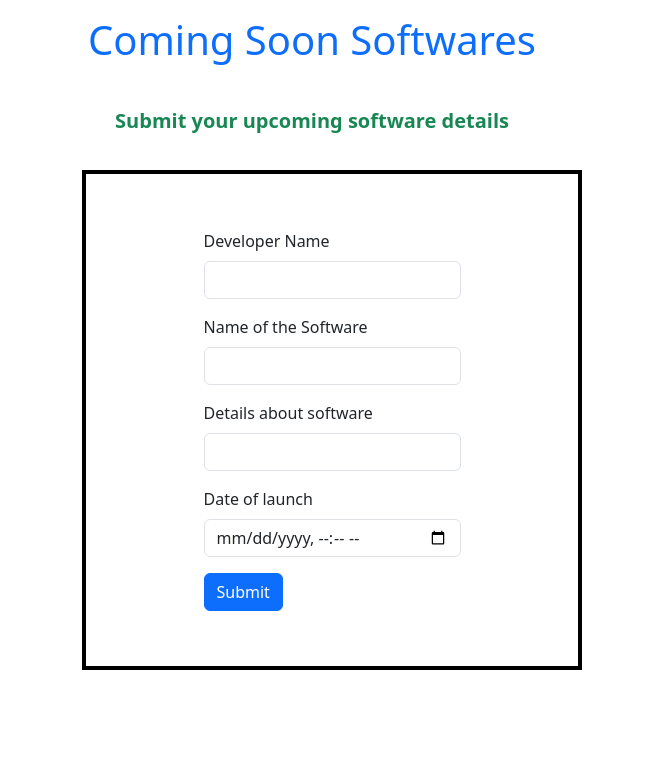
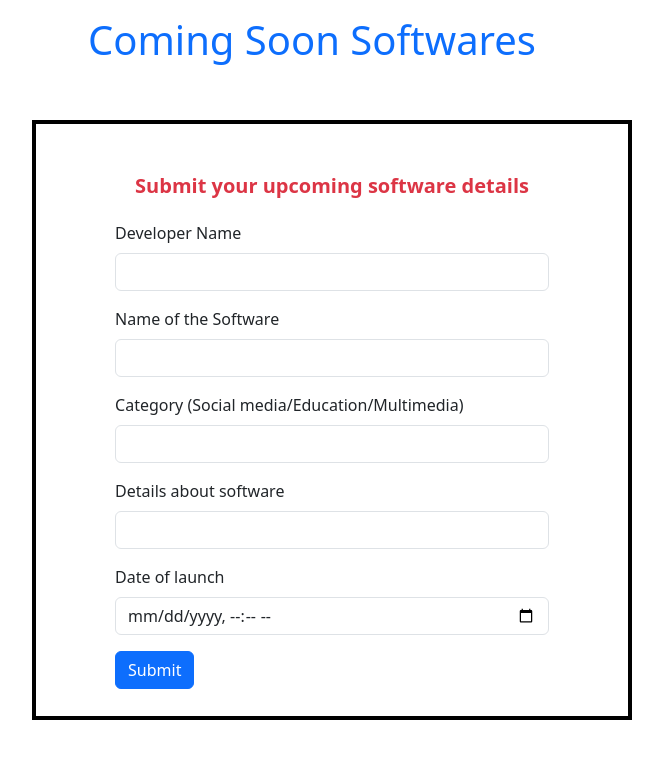
Before and after one commit to LakruwanJ/SoftDex, a PHP site: page /pages/comingsoon.php in a window 1280 px wide. Shown: the top 759 px of the page, without its empty margins (328-991 px from the left). Run offline with PHP 8.4, Linux system fonts and the light colour scheme.

Commit message:
comigsoon
comingsoonupdate

```diff
--- a/css/comingsoon.css
+++ b/css/comingsoon.css
@@ -27,8 +27,8 @@ p{
 
 /* Style the container div */
 .div {
-  width: 500px;
-  height: 500px;
+  width: 600px;
+  height: 600px;
   align-items: center;
   justify-content: center;
   display: flex;
--- a/pages/comingsoon.php
+++ b/pages/comingsoon.php
@@ -31,13 +31,13 @@
 
 
         <p class="text-center fs-1 text-primary">Coming Soon Softwares</p>
-        <p class="text-center text-success fs-5" > <b>Submit your upcoming software details</b> </p>
 
-        <div class="div border-4 ">
+
+        <div class="div border-4">
 
 
             <form action="comingswregister.php" method="POST">
-
+                <p class="text-center text-danger fs-5" id="para2" > <b> Submit your upcoming software details </b></p>
 
                 <div class="mb-3">
                     <?= $message ?>
@@ -47,6 +47,11 @@
                 <div class="mb-3">
                     <label for="nameofsoftware" class="form-label">Name of the Software</label>
                     <input type="text" class="form-control" id="nameofsoftware" name="swname" value="">
+                </div>
+                <div class="mb-3">
+                    <label for="nameofsoftware" class="form-label">Category (Social media/Education/Multimedia)</label>
+                    <input type="text" class="form-control" id="namedevelpoer" name="category" value="">
+
                 </div>
                 <div class="mb-3">
                     <label for="detailsoftware" class="form-label">Details about software</label>
--- a/pages/displaycomigsoon.php
+++ b/pages/displaycomigsoon.php
@@ -18,7 +18,7 @@ $comingsoonsws = Comingsoonsw::displaycomingsoonsw($connection);
         <title>Coming Soon Softwares</title>
         <link href="https://cdn.jsdelivr.net/npm/bootstrap@5.3.2/dist/css/bootstrap.min.css" rel="stylesheet" integrity="sha384-T3c6CoIi6uLrA9TneNEoa7RxnatzjcDSCmG1MXxSR1GAsXEV/Dwwykc2MPK8M2HN" crossorigin="anonymous">
         <script src="https://cdn.jsdelivr.net/npm/bootstrap@5.3.2/dist/js/bootstrap.bundle.min.js" integrity="sha384-C6RzsynM9kWDrMNeT87bh95OGNyZPhcTNXj1NW7RuBCsyN/o0jlpcV8Qyq46cDfL" crossorigin="anonymous"></script>
-        <link rel="stylesheet" href="../css/comingsoon.css">
+        <link rel="stylesheet" href="style.css">
     </head>
     <body>
         <p class="text-center fs-1 fw-bold">Upcoming Softwares</p>
@@ -32,6 +32,7 @@ $comingsoonsws = Comingsoonsw::displaycomingsoonsw($connection);
                         <div class="card-body">
                             <p class="card-text" id="para1">Developer Name:<b> <?= $comingsoonsw->getDevname() ?></b></p>
                             <p class="card-text" id="para1">Name of the Software:<b> <?= $comingsoonsw->getSwname() ?></b></p>
+                            <p class="card-text" id="para1">Category:<b> <?= $comingsoonsw->getCategory() ?></b></p>
                             <p class="card-text" id="para1">Details about software:<b> <?= $comingsoonsw->getDetails() ?></b></p>
                             <p class="card-text text-danger" id="para1">Date of launch:<b data-launch-date= "<?= date('c', strtotime($comingsoonsw->getDateofrelease())) ?>"> <?= $comingsoonsw->getDateofrelease() ?></b></p>
 
```
Also changed, not shown: Classes/Comingsoonsw.php (+16 -5 lines), pages/comingswregister.php (+5 -2 lines). Lines whose indentation alone changed are shown as unchanged.
